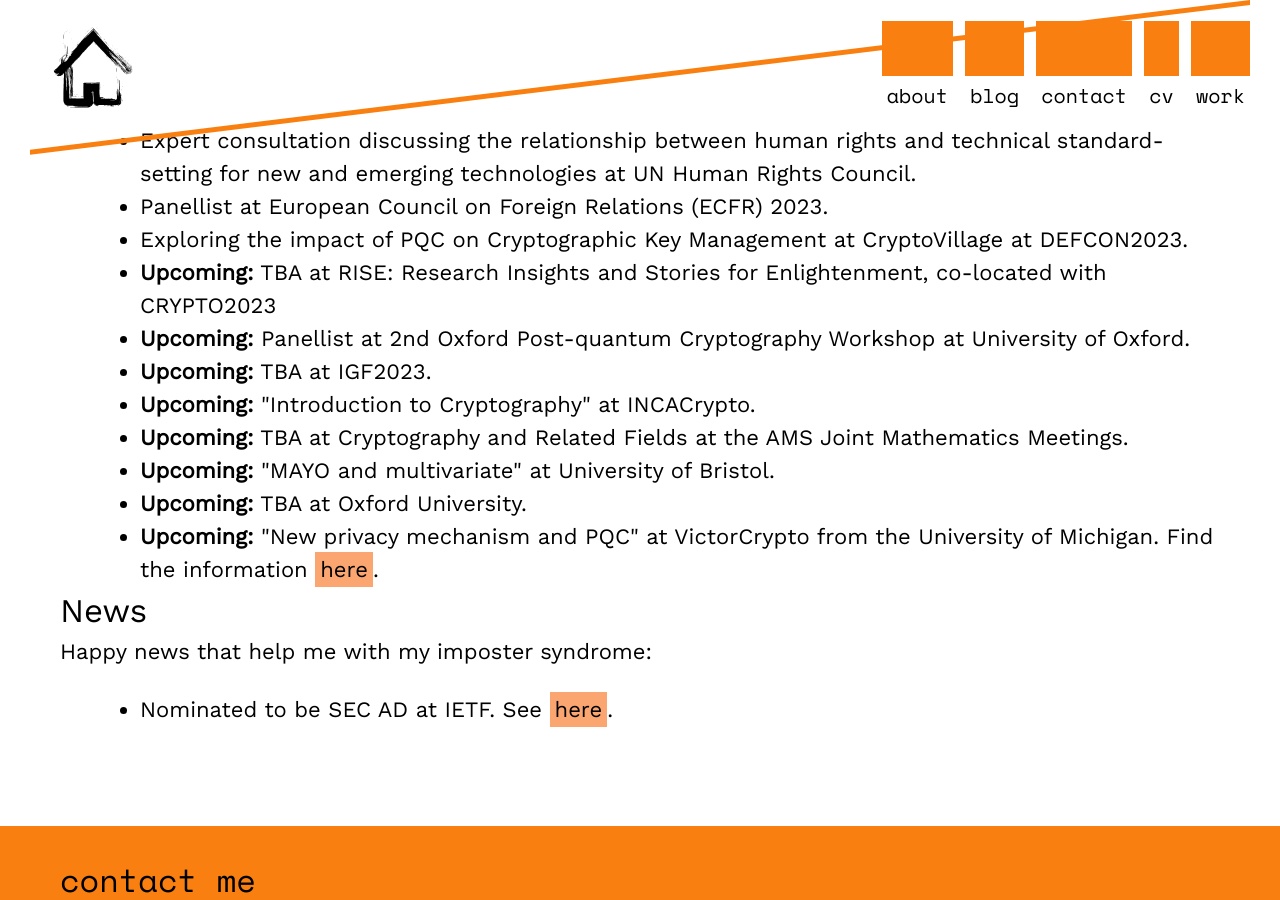
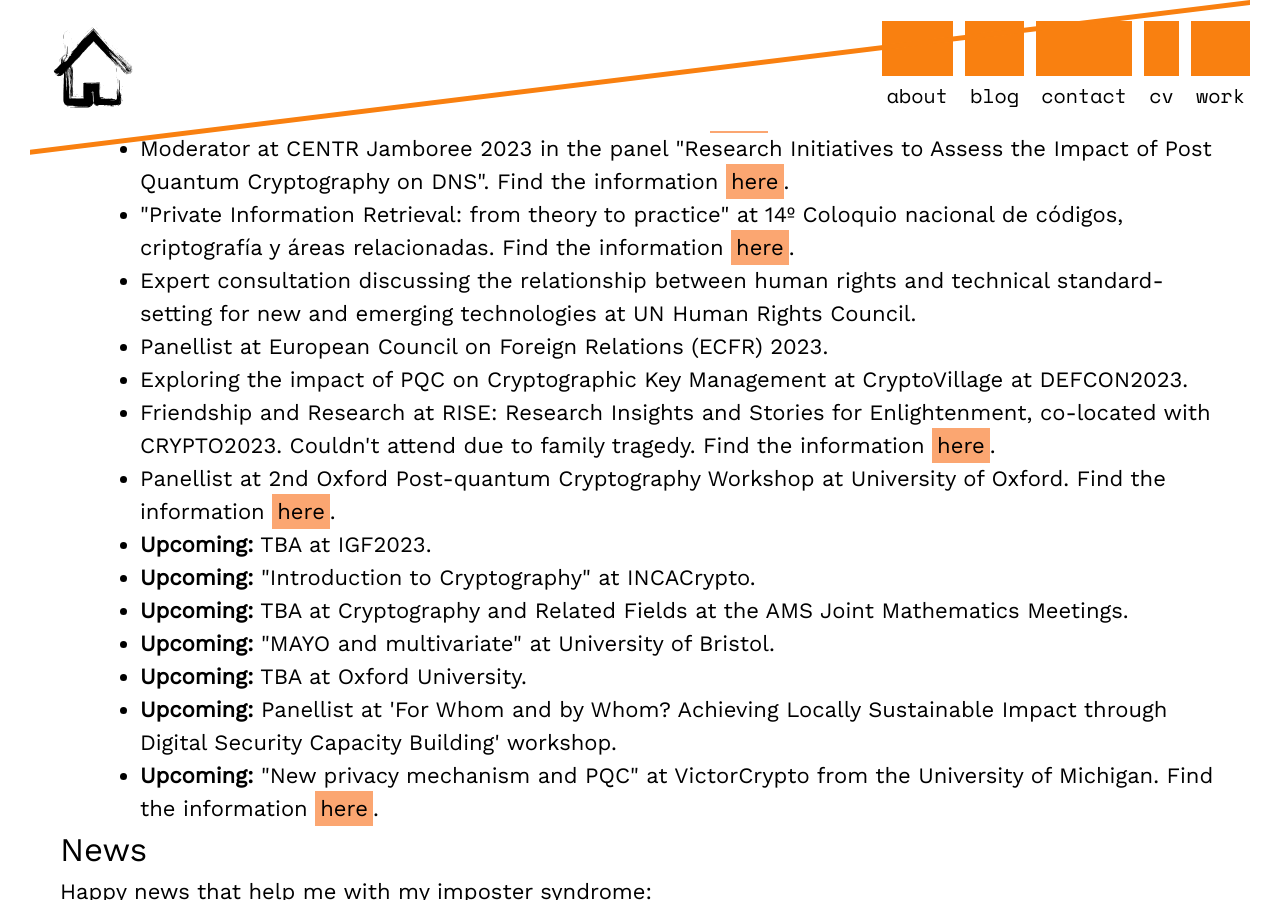
Before and after one commit to claucece/claucece.github.io, a Jekyll site: the page built from work.html, in a window 1280 px wide and 900 px high, scrolled down 12722 px. Built offline with Jekyll 4.4.1, drawn with Linux system fonts in a browser that asks for light colours; some of the changed text lies outside the part shown.

Commit message:
Other updates

```diff
--- a/work.html
+++ b/work.html
@@ -172,6 +172,12 @@
 		</ul>
 		<br>
 
+		<a class="none" id="reviews"><h2>Proposal Reviewer</h2></a>
+    <p>I review proposals at:</p>
+    <ul class="centered-list">
+		  <li>Digital Infrastructure Insights Fund (D//F). See what is it about <a href="https://fordfoundation.forms.fm/2023-digital-infrastructure-insights-fund-rfp/forms/9724" target="_blank">here</a>.</li>
+		</ul>
+
     <a class="none" id="program-comittee"><h2>Program Committee</h2></a>
 		<ul>
 		  <li>Security Standardisation Research Conference 2022 (SSR22). See what it is about <a href="https://ssr2022.com/cfp/" target="_blank">here</a>.</li>
@@ -345,13 +351,14 @@
 			<li>Expert consultation discussing the relationship between human rights and technical standard-setting for new and emerging technologies at UN Human Rights Council.</li>
 			<li>Panellist at European Council on Foreign Relations (ECFR) 2023.</li>
 			<li>Exploring the impact of PQC on Cryptographic Key Management at CryptoVillage at DEFCON2023.</li>
-			<li><strong>Upcoming:</strong> TBA at RISE: Research Insights and Stories for Enlightenment, co-located with CRYPTO2023</li>
-			<li><strong>Upcoming:</strong> Panellist at 2nd Oxford Post-quantum Cryptography Workshop at University of Oxford.</li>
+			<li>Friendship and Research at RISE: Research Insights and Stories for Enlightenment, co-located with CRYPTO2023. Couldn't attend due to family tragedy. Find the information <a href="https://ewcacrypto2023.github.io/program.html" target="_blank">here</a>.</li>
+			<li>Panellist at 2nd Oxford Post-quantum Cryptography Workshop at University of Oxford. Find the information <a href="https://www.maths.ox.ac.uk/events/conferences/oxford-post-quantum-cryptography-workshop-2023" target="_blank">here</a>.</li>
 			<li><strong>Upcoming:</strong> TBA at IGF2023.</li>
 			<li><strong>Upcoming:</strong> "Introduction to Cryptography" at INCACrypto.</li>
 			<li><strong>Upcoming:</strong> TBA at Cryptography and Related Fields at the AMS Joint Mathematics Meetings.</li>
 			<li><strong>Upcoming:</strong> "MAYO and multivariate" at University of Bristol.</li>
 			<li><strong>Upcoming:</strong> TBA at Oxford University.</li>
+			<li><strong>Upcoming:</strong> Panellist at 'For Whom and by Whom? Achieving Locally Sustainable Impact through Digital Security Capacity Building' workshop.</li>
 			<li><strong>Upcoming:</strong> "New privacy mechanism and PQC" at VictorCrypto from the University of Michigan. Find the information <a href="https://victorcrypto.org/" target="_blank">here</a>.</li>
     </ul>
 
```
